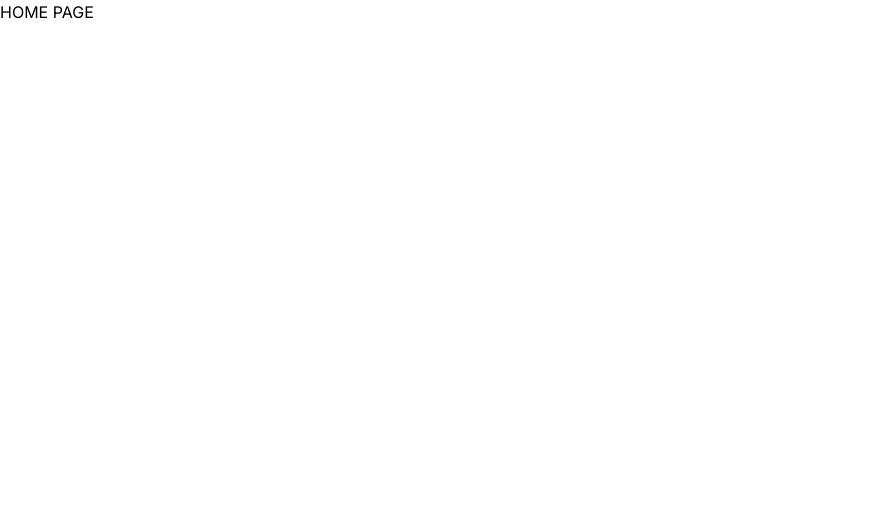
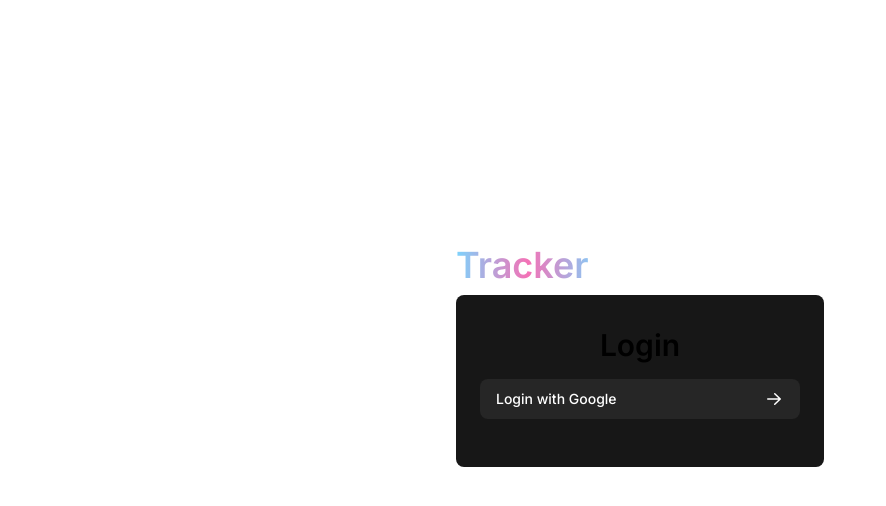
Before and after one commit to MahmoudZayad/Habits-App, a Next.js app: page / in a window 1280 px wide. Shown: the top 506 px of the page, without its empty margins (0-886 px from the left). Built offline with nearby package versions, Linux system fonts and the light colour scheme; no server answers.

Commit message:
Implemented tooltips and ability to delete habits

```diff
--- a/app/page.tsx
+++ b/app/page.tsx
@@ -1,11 +1,14 @@
-import React from 'react';
-
-import { AddHabitForm, AddHabit, ColorPicker  } from '@/app/ui/habits/add-habit';
-
-export default function App() {
-    return (
-        <div>
-        <h1>HOME PAGE</h1>
+import LoginForm from "./ui/login/login-form"
+export default function LoginPage() {
+  return (
+    <main className="flex items-center justify-center md:h-screen">
+      <div className="relative mx-auto flex w-full max-w-[400px] flex-col space-y-2.5 p-4 md:-mt-32">
+          <div className="w-32 text-white md:w-36">
+            <h1 className="text-4xl font-semibold">Habits</h1>
+            <h1 className="text-4xl font-semibold block  text-transparent bg-clip-text bg-gradient-to-r from-sky-300 via-pink-400 to-sky-300">Tracker</h1>
         </div>
-    );
-    }
+        <LoginForm />
+      </div>
+    </main>
+  );
+}
--- a/app/ui/habits/habit-check.tsx
+++ b/app/ui/habits/habit-check.tsx
@@ -2,6 +2,7 @@
 import React from 'react';
 import { useState, useEffect } from 'react';
 import  { updateHabits, deleteHabit} from '../../lib/actions';
+import { Tooltip } from 'react-tooltip'
 
 import {
     CheckIcon,
@@ -14,11 +15,24 @@ import { AddHabit } from '@/app/ui/habits/add-habit';
 
 
 
-export function HabitRow({title, color, results, habitId, dates, numberOfChecks}:
-  {title:string, color:string, results:HabitResult[], habitId:string, dates:string[][], numberOfChecks:number}) {
+export function HabitRow({title, color, results, description, habitId, dates, numberOfChecks}:
+  {title:string, color:string, results:HabitResult[], description:string, habitId:string, dates:string[][], numberOfChecks:number}) {
   return (
   <div className="pl-1 flex justify-between items-center bg-neutral-800">
-      <button onClick = {() => deleteHabit(habitId)} className={`flex-grow text-left text-sm text-${color}`}>{title}</button>
+    <a
+    data-tooltip-id={habitId}
+    data-tooltip-content=""
+    data-tooltip-place="bottom"
+     className={`flex-grow text-left text-sm text-${color}`}>{title}</a>
+    <Tooltip clickable = {true} id={habitId}>
+      <div className = "w-16 items-center text-xs flex flex-col">
+        <text className = {`text-wrap text-center flex text-${color}`}>{description} </text>
+        <button
+        onClick = {() => deleteHabit(habitId)}
+        className = "mt-2 hover:bg-neutral-600 border-red-400 rounded text-neutral-400 w-12" >
+        Delete</button>
+      </div>
+    </Tooltip>
     <div className="flex space-x-5 flex-row flex-wrap pr-0.5">
     {Array(numberOfChecks).fill(0).map((_, buttonIndex) => {
         let foundResult = results.find((result) => result.date.getUTCDate() === new Date(dates[buttonIndex][2]).getUTCDate());
@@ -112,6 +126,7 @@ export default function HabitTable({habits, habitResults}:{habits:Habit[], habit
             color = {habit.color}
             numberOfChecks={numberOfChecks}
             results = {habitResults[habit_index]}
+            description = {habit.description}
             habitId = {habit.id}
             dates = {pastDays}
             />
--- a/package.json
+++ b/package.json
@@ -28,6 +28,7 @@
     "pg": "^8.11.3",
     "react": "^18",
     "react-dom": "^18",
+    "react-tooltip": "^5.26.3",
     "use-immer": "^0.9.0",
     "uuid": "^9.0.1",
     "zod": "^3.22.4"
```
Also changed, not shown: 1 other file (tests, documents, lock files or other folders). Lines whose indentation alone changed are shown as unchanged.
